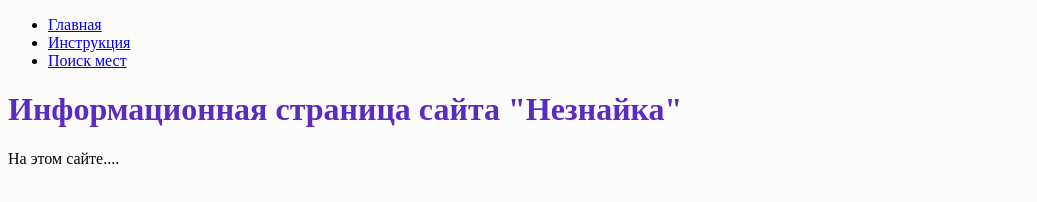
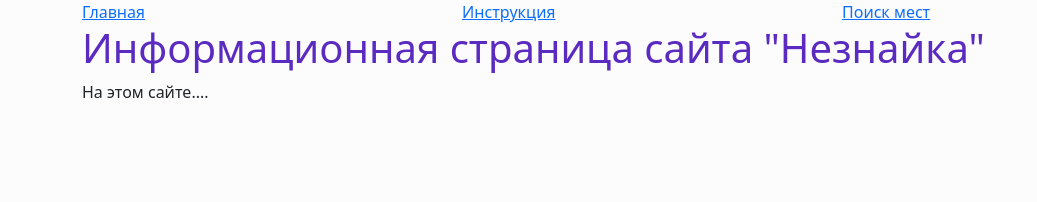
Before and after one commit to Nao-SL/Neznaika, a plain HTML site: page index.html in a window 1280 px wide. Shown: the whole page, without its empty margins (0-1037 px from the left). Drawn offline with nearby package versions, Linux system fonts and the light colour scheme.

Commit message:
Bootstrap

```diff
--- a/index.html
+++ b/index.html
@@ -5,20 +5,28 @@
     <meta charset="UTF-8">
     <meta http-equiv="X-UA-Compatible" content="IE=edge">
     <meta name="viewport" content="width=device-width, initial-scale=1.0">
+    <link href="https://cdn.jsdelivr.net/npm/bootstrap@5.0.2/dist/css/bootstrap.min.css" rel="stylesheet"
+        integrity="sha384-EVSTQN3/azprG1Anm3QDgpJLIm9Nao0Yz1ztcQTwFspd3yD65VohhpuuCOmLASjC" crossorigin="anonymous">
+    <script src="https://cdn.jsdelivr.net/npm/bootstrap@5.0.2/dist/js/bootstrap.bundle.min.js"
+        integrity="sha384-MrcW6ZMFYlzcLA8Nl+NtUVF0sA7MsXsP1UyJoMp4YLEuNSfAP+JcXn/tWtIaxVXM"
+        crossorigin="anonymous"></script>
     <link rel="stylesheet" href="site.css">
     <title>Главная страница</title>
 </head>
 
+
 <body>
-    <ul>
-        <li><a href="index.html">Главная</a></li>
-        <li><a href="instruction.html">Инструкция</a></li>
-        <li><a href="mesta.html">Поиск мест</a></li>
-    </ul>
-    <h1>Информационная страница сайта "Незнайка"</h1>
-    <p>На этом сайте....</p>
+    <div class="container">
+        <div class="row">
+            <div class="col-lg-4"><a href="index.html">Главная</a></div>
+            <div class="col-lg-4"><a href="instruction.html">Инструкция</a></div>
+            <div class="col-lg-4"><a href="mesta.html">Поиск мест</a></div>
+        </div>
+        <h1>Информационная страница сайта "Незнайка"</h1>
+        <p>На этом сайте....</p>
 
 
+    </div>
 </body>
 
 </html>
```
Also changed, not shown: instruction.html (+14 -7 lines), mesta.html (+14 -8 lines).
